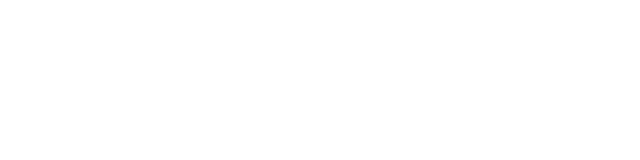
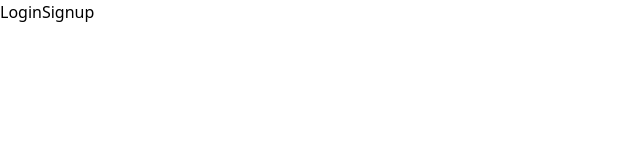
Before and after one commit to mussadiqkhan6886/auth, a Next.js app: page / in a window 1280 px wide. Shown: the top 160 px of the page, without its empty margins (0-640 px from the left). Built offline with nearby package versions, Linux system fonts and the light colour scheme.

Commit message:
home links

```diff
--- a/app/page.tsx
+++ b/app/page.tsx
@@ -1,5 +1,10 @@
+import Link from "next/link";
+
 export default function Home() {
   return (
-    <div></div>
+    <div>
+      <Link href="/login">Login</Link>
+      <Link href="/signup">Signup</Link>
+    </div>
   );
 }
```
